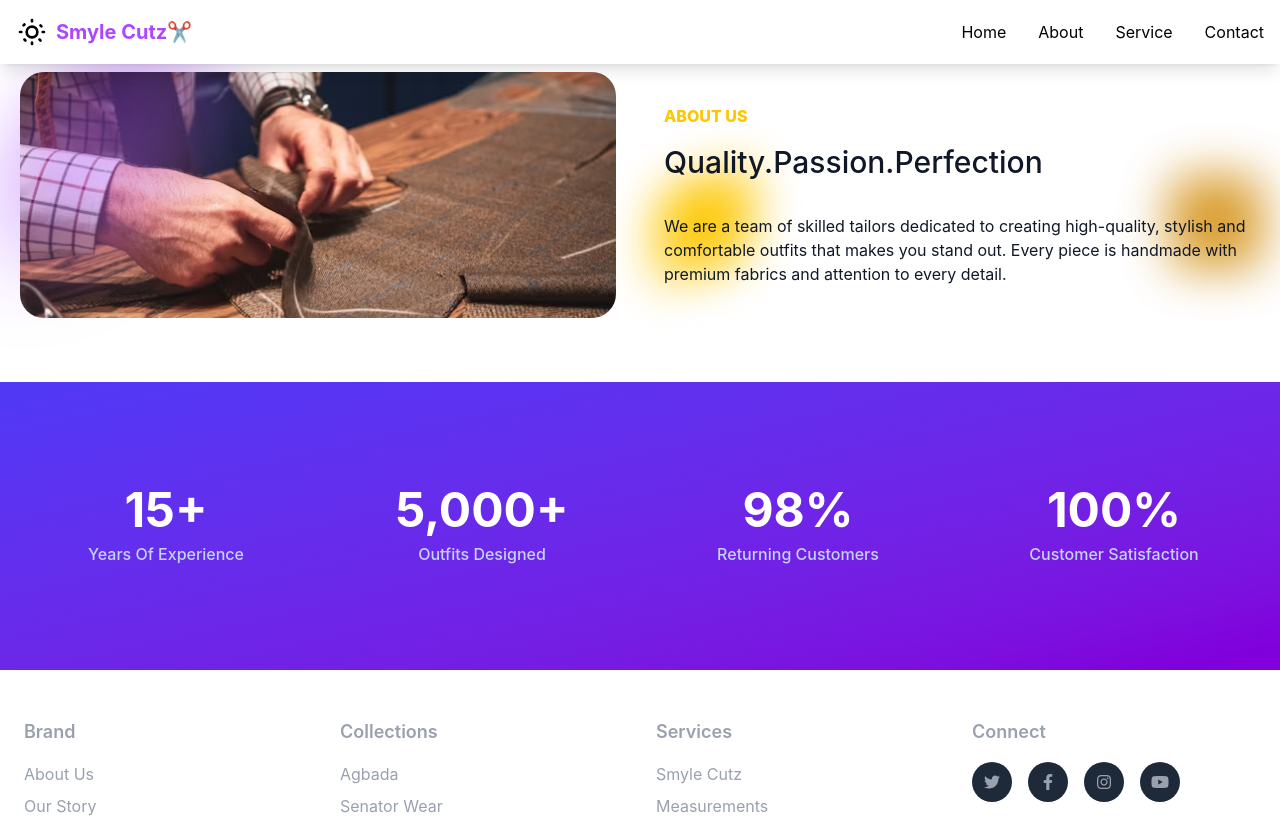
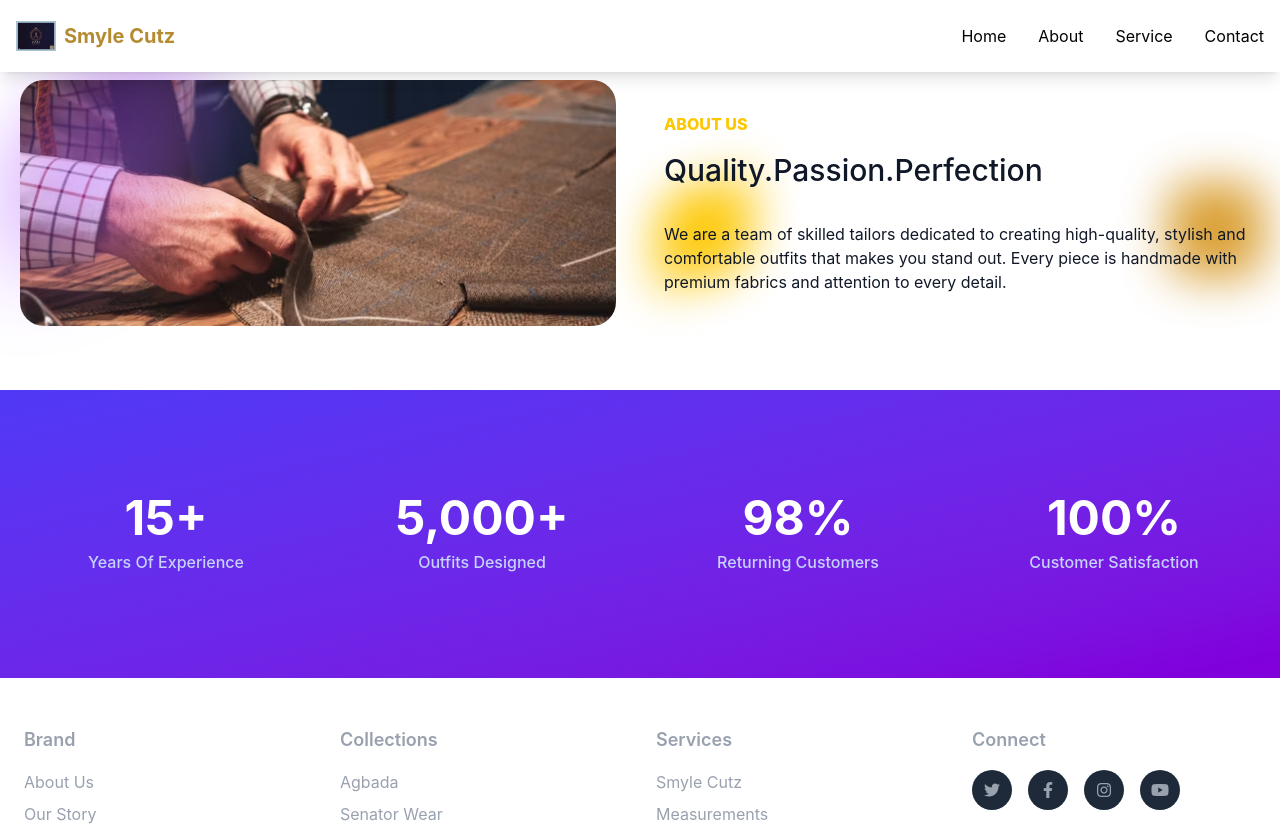
Before and after one commit to Olayemi17/Smylecutz, a React (Vite) app: page /About in a window 1280 px wide. Shown: the top 826 px of the page. Built offline with nearby package versions, Linux system fonts and the light colour scheme.

Commit message:
Update SEO and navbar logo

```diff
--- a/index.html
+++ b/index.html
@@ -2,17 +2,77 @@
 <html lang="en">
 
 <head>
-  <meta name="google-site-verification" content="m5yyNRe_bo028HYBaPzMpfGnspAZALiS48qG9MyopMc" />
+
+  <!-- Google Search Console Verification -->
+  <meta name="google-site-verification"
+    content="m5yyNRe_bo028HYBaPzMpfGnspAZALiS48qG9MyopMc" />
+
   <meta charset="UTF-8" />
-  <link rel="icon" type="image/svg+xml" href="/favicon.svg" />
+
+  <!-- Favicon -->
+  <link rel="icon" type="image/jpeg" href="/Smylelogo.jpeg" />
+
   <meta name="viewport" content="width=device-width, initial-scale=1.0" />
-  <title>Smylecutz | Fashion Designer</title>
-  <meta name="description" content="Smylecutz — professional tailoring, premium fabrics and custom Nigerian fashion." />
+
+  <!-- SEO Title -->
+  <title>Smyle Cutz | Premium Nigerian Fashion & Bespoke Tailoring</title>
+
+  <!-- SEO Description -->
+  <meta
+    name="description"
+    content="Smyle Cutz offers premium Nigerian fashion and bespoke tailoring, including Senator wear, Agbada, Ankara, suits and custom-made outfits."
+  />
+
+  <!-- Keywords -->
+  <meta
+    name="keywords"
+    content="Smyle Cutz, Nigerian fashion, Nigerian tailor, bespoke tailoring, Agbada, Senator wear, Ankara, suits, Lagos tailor"
+  />
+
+  <meta name="author" content="Smyle Cutz" />
+
+  <!-- Open Graph / Social Sharing -->
+  <meta property="og:title"
+    content="Smyle Cutz | Premium Nigerian Fashion & Bespoke Tailoring" />
+
+  <meta
+    property="og:description"
+    content="Premium Nigerian fashion and bespoke tailoring by Smyle Cutz."
+  />
+
+  <meta property="og:type" content="website" />
+
+  <meta
+    property="og:image"
+    content="https://smylecutz-fashion.vercel.app/Smylelogo.jpeg"
+  />
+
+  <meta
+    property="og:url"
+    content="https://smylecutz-fashion.vercel.app/"
+  />
+
+  <!-- Business Structured Data -->
+  <script type="application/ld+json">
+{
+  "@context": "https://schema.org",
+  "@type": "ClothingStore",
+  "name": "Smyle Cutz",
+  "url": "https://smylecutz-fashion.vercel.app/",
+  "logo": "https://smylecutz-fashion.vercel.app/Smylelogo.jpeg",
+  "description": "Smyle Cutz is a Nigerian fashion designer and bespoke tailoring brand specializing in custom-made Nigerian outfits, Senator wear, Agbada, Ankara and suits.",
+  "telephone": "+2347045021843",
+}
+</script>
+
 </head>
 
 <body>
+
   <div id="root"></div>
+
   <script type="module" src="/src/main.jsx"></script>
+
 </body>
 
 </html>
--- a/src/Components/Header/Nav.jsx
+++ b/src/Components/Header/Nav.jsx
@@ -5,26 +5,22 @@ export default function Nav() {
   const [isMenuOpen, setIsMenuOpen] = useState(false)
   return (
     <div>
-        <header className="bg-white shadow-lg py-4 sticky top-0 z-50">
+      <header className="bg-white  shadow-lg py-4 sticky top-0 z-50">
         <div className="container mx-auto flex items-center justify-between px-4">
           {/* Logo */}
-    <Link to="/" className="flex items-center text-primary hover:text-secondary">
+          <Link
+            to="/"
+            className="flex items-center"
+          >
+            <img
+              src="/Smylelogo.jpeg"
+              alt="Smyle Cutz"
+              className="h-10 w-10 object-contain mr-2"
+            />
 
-      <svg
-        className="h-8 w-8 mr-2"
-        fill="none"
-        viewBox="0 0 24 24"
-        stroke="currentColor"
-      >
-        <path
-          strokeLinecap="round"
-          strokeLinejoin="round"
-          strokeWidth={2}
-          d="M12 3v1m0 16v1m9-9h-1M4 12H3m15.364 6.364l-.707-.707M6.343 6.343l-.707.707m12.728 0l.707.707M6.343 17.657l.707.707M16 12a4 4 0 11-8 0 4 4 0 018 0z"
-        />
-      </svg>
-      <span className="text-xl text-purple-500 font-bold">Smyle Cutz✂️</span>
-
+            <span className="text-xl font-bold text-[#b58b32]">
+              Smyle Cutz
+            </span>
           </Link>
           {/* Mobile Menu Button (Hidden on larger screens) */}
           <div className="md:hidden">
@@ -51,7 +47,7 @@ export default function Nav() {
           {/* Desktop Navigation (Hidden on smaller screens) */}
           <nav className="hidden md:block">
             <ul className="flex space-x-8">
-       <Link to="/"  className=" hover:text-purple-500 transition-colors duration-300">
+              <Link to="/" className=" hover:text-purple-500 transition-colors duration-300">
                 <li>
 
                   Home
--- a/src/Pages/Home/Body.jsx
+++ b/src/Pages/Home/Body.jsx
@@ -1,6 +1,6 @@
 import React from 'react'
 import Fashion2 from "../../assets/fashion4.png";
-import Fashion from "../../assets/Smylelogo.jpeg";
+import Fashion from "/Smylelogo.jpeg";
 import Fashion7 from "../../assets/fashion7.png"
 import Fashion8 from "../../assets/fashion8.png"
 import Fashion9 from "../../assets/fashion9.png"
```
Also changed, not shown: public/Smylelogo.jpeg (renamed from src/assets/Smylelogo.jpeg). Lines whose indentation alone changed are shown as unchanged.
